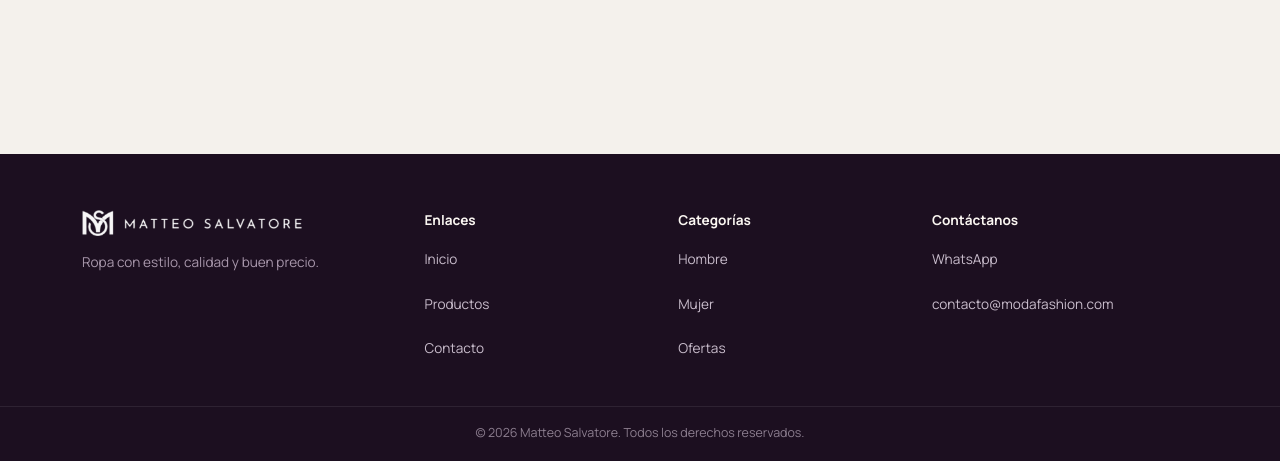
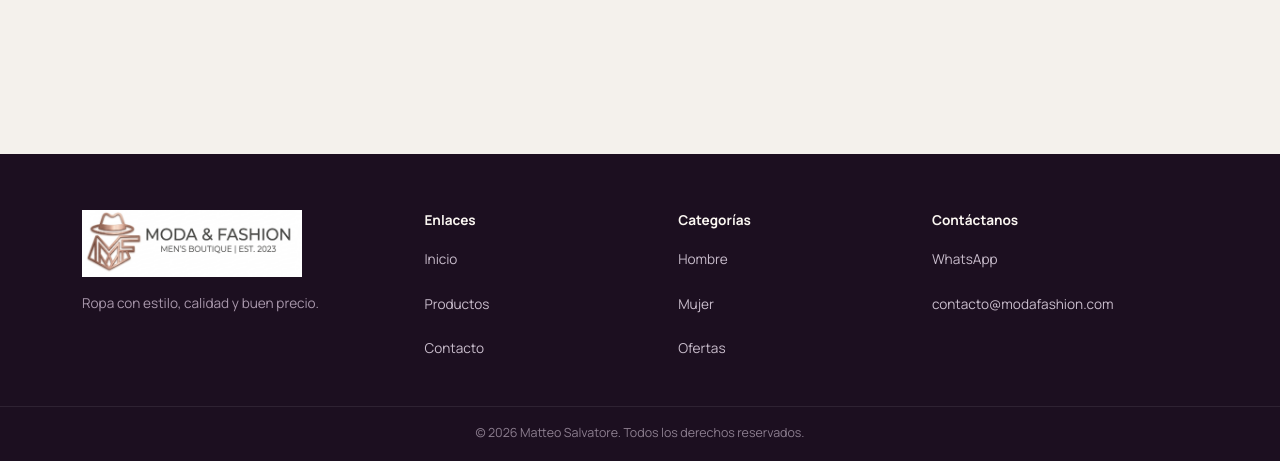
Before and after one commit to alex251408/tienda-ropa, a plain HTML site: page producto.html in a window 1280 px wide. Shown: the part 1065-1526 px from the top of the page. Drawn offline with Linux system fonts and the light colour scheme.

Commit message:
Actualización de Moda&Fashion

```diff
--- a/producto.html
+++ b/producto.html
@@ -560,7 +560,7 @@
     <div class="footer-content">
       <div class="footer-col">
         <a href="index.html" class="logo" aria-label="Matteo Salvatore - Inicio">
-          <img src="img/logo-blanco.png" alt="Matteo Salvatore" class="logo-img logo-img-footer" width="666" height="81">
+          <img src="img/logo.png" alt="Matteo Salvatore" class="logo-img logo-img-footer" width="666" height="81">
         </a>
         <p class="footer-text">Ropa con estilo, calidad y buen precio.</p>
       </div>
```
Also changed, not shown: productos.html (+1 -1 lines).
